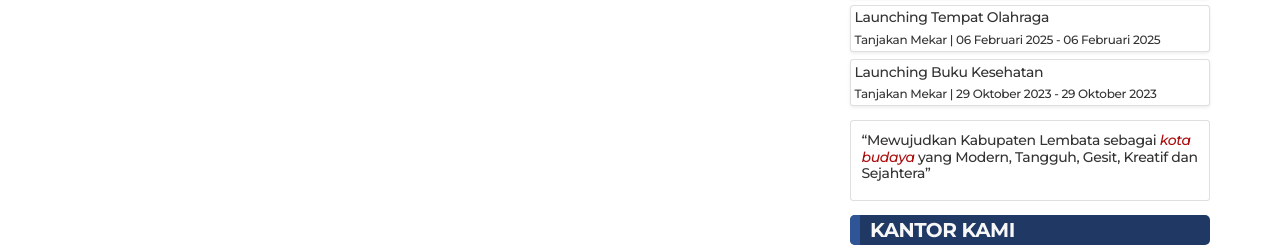
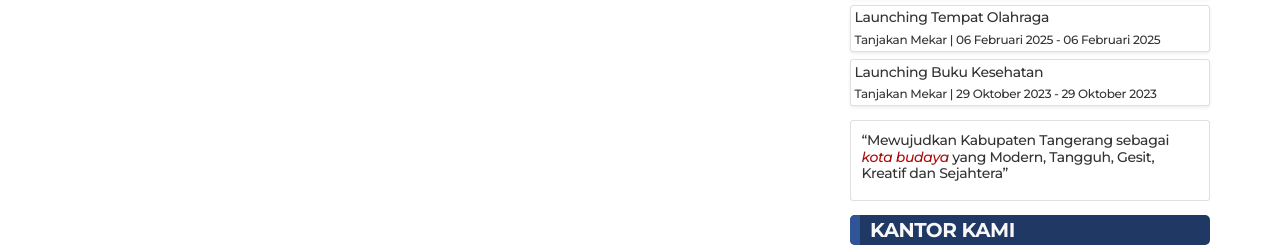
Before and after one commit to solehudinbaik90/tanjakan-mekar, a React (Vite) app: page / in a window 1280 px wide. Shown: the part 4582-4829 px from the top of the page. Built offline with nearby package versions, Linux system fonts and the light colour scheme; no server answers.

Commit message:
Update title text for Kabupaten in Home.jsx

```diff
--- a/src/pages/Home.jsx
+++ b/src/pages/Home.jsx
@@ -220,7 +220,7 @@ export default function Home() {
           <div className="card p-2 mt-3">
             <div className="card-body p-1">
               <h3 className="title-card">
-                “Mewujudkan Kabupaten Lembata sebagai{" "}
+                “Mewujudkan Kabupaten Tangerang sebagai{" "}
                 <i style={{ color: "#AC0C0C" }}>kota budaya</i> yang Modern, Tangguh, Gesit,
                 Kreatif dan Sejahtera”
               </h3>
```
